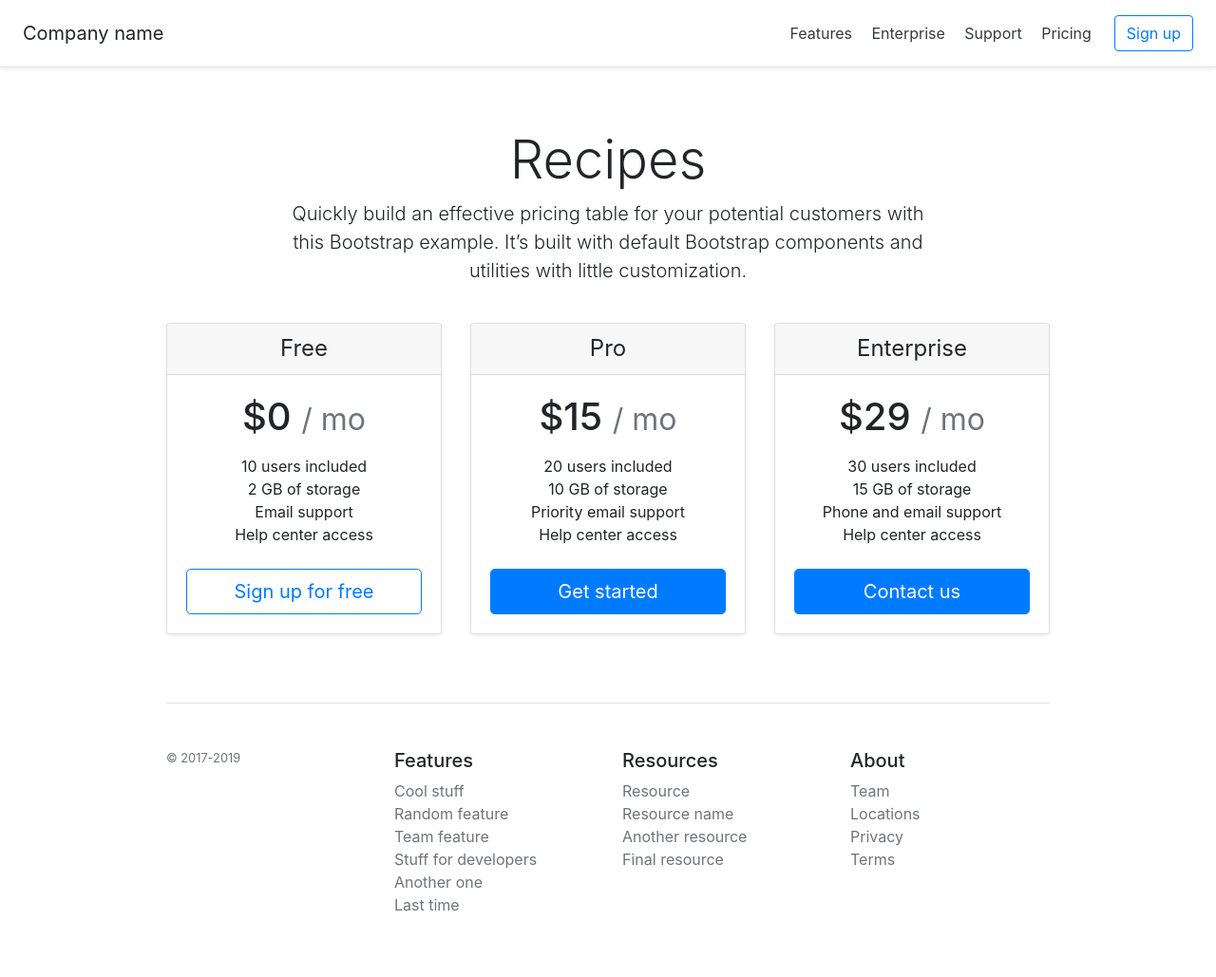
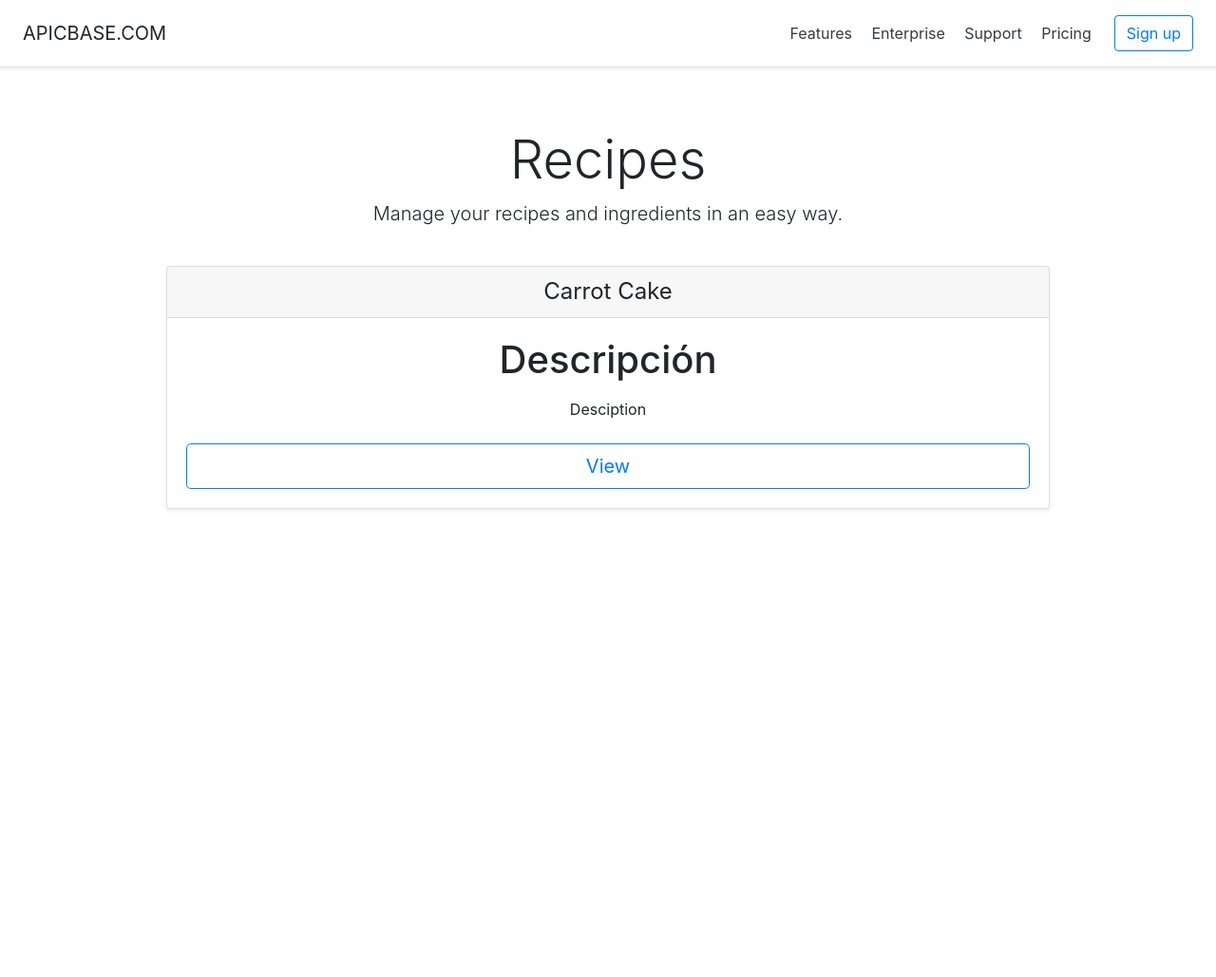
Before and after one commit to ardilafabian/Recipe-Manager-Application, a Django app: page /recipeManager/ in a window 1280 px wide. Shown: the whole page at 95% size. After the commit the page ends 537 px from the top, so only its background shows below. Run offline with Django 3.2, Linux system fonts and the light colour scheme; data comes from the database, SQL or seed files in the repository; some libraries are stand-ins or nearby versions.

Commit message:
Modify receipe index

```diff
--- a/recipeManager/templates/recipeManager/index.html
+++ b/recipeManager/templates/recipeManager/index.html
@@ -6,7 +6,7 @@
     <meta name="description" content="">
     <meta name="author" content="Mark Otto, Jacob Thornton, and Bootstrap contributors">
     <meta name="generator" content="Jekyll v3.8.5">
-    <title>Pricing example · Bootstrap</title>
+    <title>Recipe Manager</title>
 
     <link rel="canonical" href="https://getbootstrap.com/docs/4.3/examples/pricing/">
 
@@ -37,8 +37,9 @@
   </head>
   <body>
     <div class="d-flex flex-column flex-md-row align-items-center p-3 px-md-4 mb-3 bg-white border-bottom shadow-sm">
-  <h5 class="my-0 mr-md-auto font-weight-normal">Company name</h5>
+  <h5 class="my-0 mr-md-auto font-weight-normal">APICBASE.COM</h5>
   <nav class="my-2 my-md-0 mr-md-3">
+    <!-- TODO: change menu var options -->
     <a class="p-2 text-dark" href="https://getbootstrap.com/docs/4.3/examples/pricing/#">Features</a>
     <a class="p-2 text-dark" href="https://getbootstrap.com/docs/4.3/examples/pricing/#">Enterprise</a>
     <a class="p-2 text-dark" href="https://getbootstrap.com/docs/4.3/examples/pricing/#">Support</a>
@@ -49,59 +50,32 @@
 
 <div class="pricing-header px-3 py-3 pt-md-5 pb-md-4 mx-auto text-center">
   <h1 class="display-4">Recipes</h1>
-  <p class="lead">Quickly build an effective pricing table for your potential customers with this Bootstrap example. It’s built with default Bootstrap components and utilities with little customization.</p>
+  <p class="lead">Manage your recipes and ingredients in an easy way.</p>
 </div>
 
 <div class="container">
   <div class="card-deck mb-3 text-center">
+    {% if recipes_list %}
+      {% for recipe in recipes_list %}
         <div class="card mb-4 shadow-sm">
           <div class="card-header">
-        <h4 class="my-0 font-weight-normal">Free</h4>
+            <h4 class="my-0 font-weight-normal">{{ recipe.name }}</h4>
           </div>
           <div class="card-body">
-        <h1 class="card-title pricing-card-title">$0 <small class="text-muted">/ mo</small></h1>
+            <h1 class="card-title pricing-card-title">Descripción</h1>
             <ul class="list-unstyled mt-3 mb-4">
-          <li>10 users included</li>
-          <li>2 GB of storage</li>
-          <li>Email support</li>
-          <li>Help center access</li>
+              <li>Desciption</li>
             </ul>
-        <button type="button" class="btn btn-lg btn-block btn-outline-primary">Sign up for free</button>
+            <button type="button" class="btn btn-lg btn-block btn-outline-primary">View</button>
           </div>
         </div>
-    <div class="card mb-4 shadow-sm">
-      <div class="card-header">
-        <h4 class="my-0 font-weight-normal">Pro</h4>
-      </div>
-      <div class="card-body">
-        <h1 class="card-title pricing-card-title">$15 <small class="text-muted">/ mo</small></h1>
-        <ul class="list-unstyled mt-3 mb-4">
-          <li>20 users included</li>
-          <li>10 GB of storage</li>
-          <li>Priority email support</li>
-          <li>Help center access</li>
-        </ul>
-        <button type="button" class="btn btn-lg btn-block btn-primary">Get started</button>
-      </div>
-    </div>
-    <div class="card mb-4 shadow-sm">
-      <div class="card-header">
-        <h4 class="my-0 font-weight-normal">Enterprise</h4>
-      </div>
-      <div class="card-body">
-        <h1 class="card-title pricing-card-title">$29 <small class="text-muted">/ mo</small></h1>
-        <ul class="list-unstyled mt-3 mb-4">
-          <li>30 users included</li>
-          <li>15 GB of storage</li>
-          <li>Phone and email support</li>
-          <li>Help center access</li>
-        </ul>
-        <button type="button" class="btn btn-lg btn-block btn-primary">Contact us</button>
-      </div>
-    </div>
+      {% endfor %}
+    {% else %}
+      <p>No recipes available.</p>
+    {% endif %}
   </div>
 
-  <footer class="pt-4 my-md-5 pt-md-5 border-top">
+  <!--<footer class="pt-4 my-md-5 pt-md-5 border-top">
     <div class="row">
       <div class="col-12 col-md">
         <small class="d-block mb-3 text-muted">© 2017-2019</small>
@@ -136,7 +110,7 @@
         </ul>
       </div>
     </div>
-  </footer>
+  </footer> -->
 </div>
 
 
```
Lines whose indentation alone changed are shown as unchanged.
